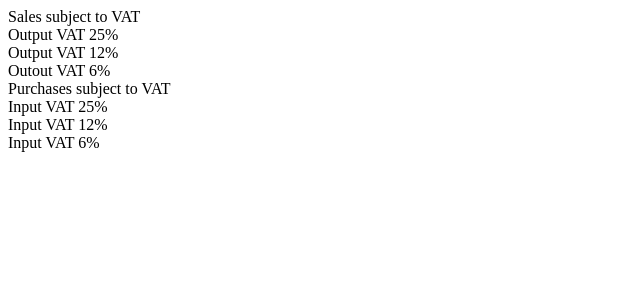
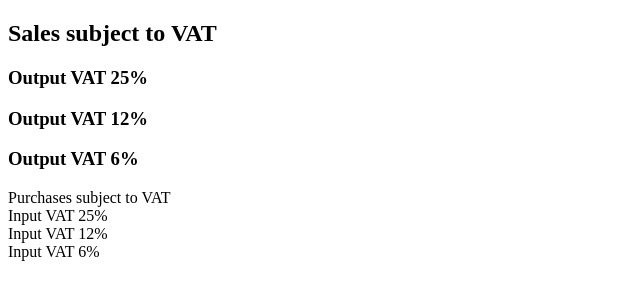
Before and after one commit to Hemenhk/accountant-aid, a plain HTML site: page index.html in a window 1280 px wide. Shown: the whole page, without its empty margins (0-640 px from the left). Drawn offline with Linux system fonts and the light colour scheme.

Commit message:
feat: Add h3 to each div in sales

```diff
--- a/index.html
+++ b/index.html
@@ -6,20 +6,28 @@
     <meta http-equiv="X-UA-Compatible" content="IE=edge">
     <meta name="viewport" content="width=device-width, initial-scale=1.0">
     <link rel="stylesheet" href="assets/css/style.css">
-    <title>Document</title>
+    <title>Account Aid</title>
 </head>
 
 <body>
     <section class="sales">
-        <div>
-            <div id="sales">Sales subject to VAT</div>
-            <div id="25%">Output VAT 25%</div>
-            <div id="12%">Output VAT 12%</div>
-            <div id="6%">Outout VAT 6%</div>
+        <div class="box-column">
+            <div id="sales">
+                <h2>Sales subject to VAT</h2>
+            </div>
+            <div id="25%">
+                <h3>Output VAT 25%</h3>
+            </div>
+            <div id="12%">
+                <h3>Output VAT 12%</h3>
+            </div>
+            <div id="6%">
+                <h3>Output VAT 6%</h3>
+            </div>
         </div>
     </section>
     <section class="purchases">
-        <div>
+        <div class="box-column">
             <div id="purchases">Purchases subject to VAT</div>
             <div id="25%">Input VAT 25%</div>
             <div id="12%">Input VAT 12%</div>
```
Also changed, not shown: favicon.ico (added).
